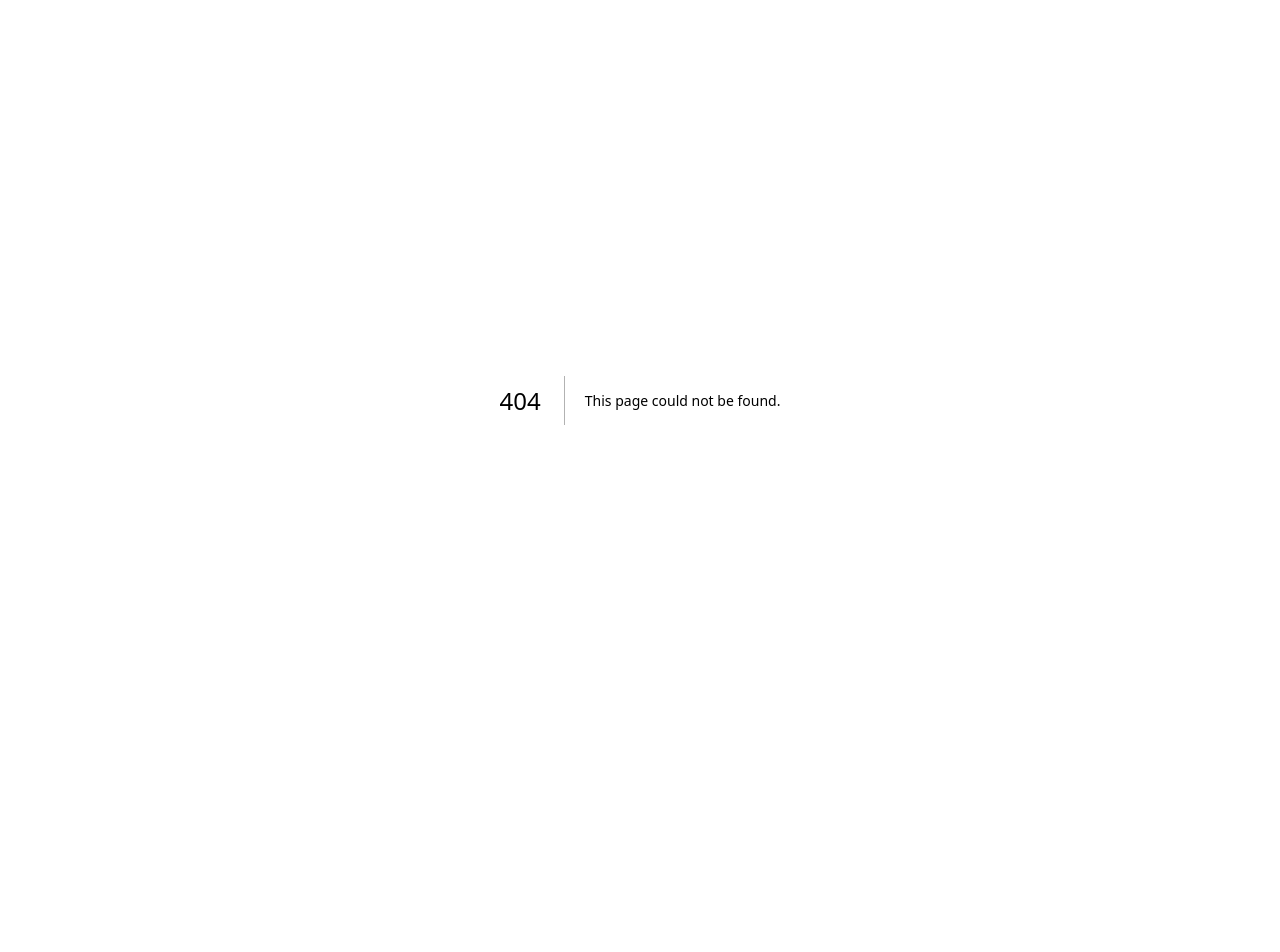
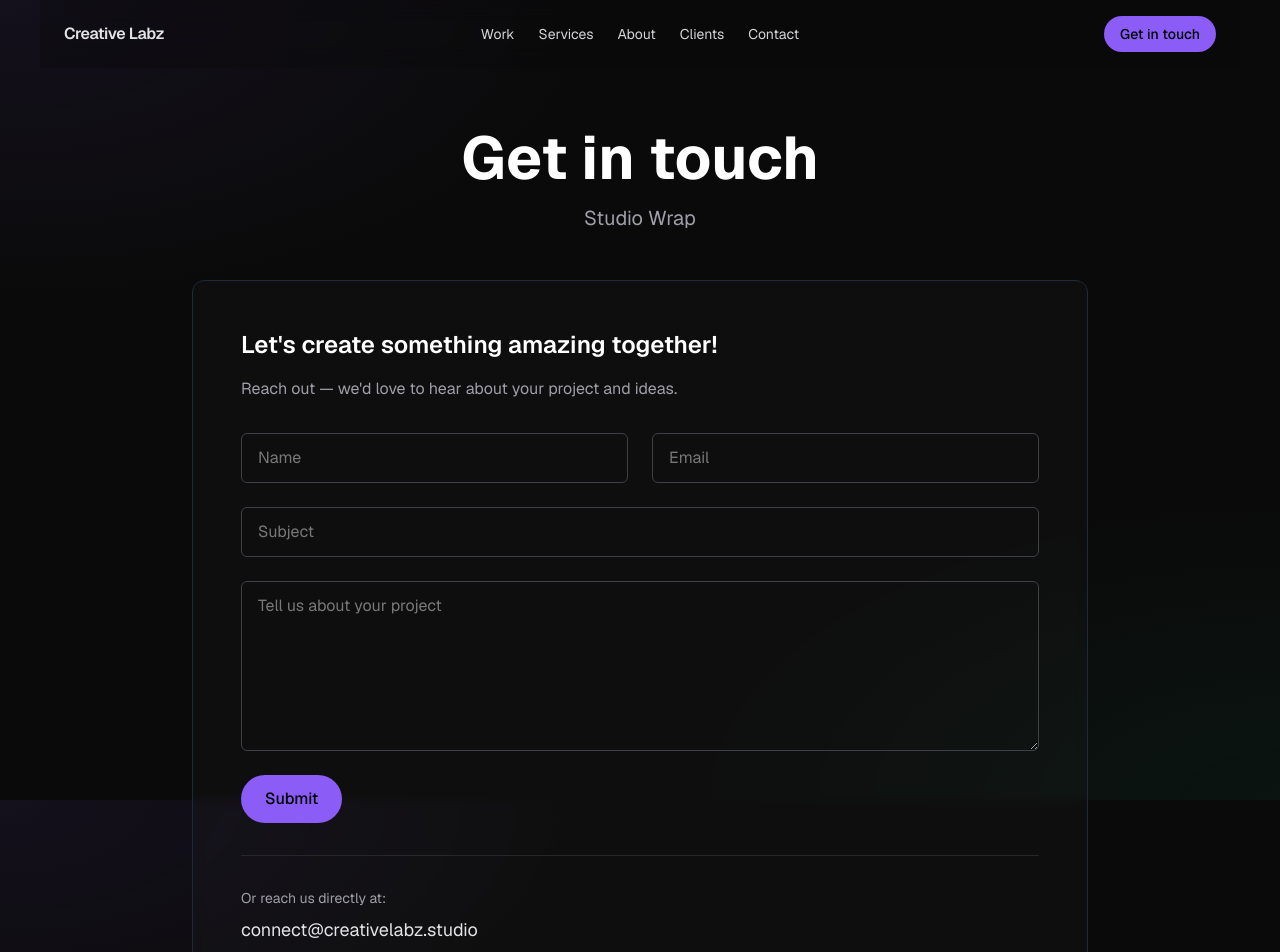
Before and after one commit to Kowshik-Kumar/Creative-Labs, a Next.js app: page /contact in a window 1280 px wide. Before the commit this address had no page. Shown: the top 952 px of the page. Before the commit the page ends 800 px from the top, so only its background shows below. Built offline with nearby package versions, Linux system fonts and the light colour scheme.

Commit message:
Nav bar and contact page changes

```diff
--- /dev/null
+++ b/src/app/contact/page.tsx
@@ -0,0 +1,72 @@
+"use client";
+import Navbar from "@/components/Navbar";
+import Footer from "@/components/Footer";
+import FadeIn from "@/components/FadeIn";
+
+export default function ContactPage() {
+  return (
+    <>
+      <Navbar />
+      <main className="min-h-screen pt-32 pb-24">
+        <div className="container px-6">
+          <FadeIn>
+            <div className="max-w-4xl mx-auto">
+              <div className="text-center mb-12">
+                <h1 className="text-5xl md:text-6xl font-bold text-white mb-4">
+                  Get in touch
+                </h1>
+                <p className="text-xl text-zinc-400">
+                  Studio Wrap
+                </p>
+              </div>
+
+              <div className="glass rounded-xl p-8 md:p-12">
+                <h2 className="text-2xl font-semibold text-white mb-4">
+                  Let's create something amazing together!
+                </h2>
+                <p className="text-zinc-400 mb-8">
+                  Reach out — we'd love to hear about your project and ideas.
+                </p>
+
+                <form className="grid grid-cols-1 md:grid-cols-2 gap-6">
+                  <input
+                    className="rounded-md border border-zinc-700 bg-transparent px-4 py-3 text-zinc-200 focus:border-accent focus:outline-none"
+                    placeholder="Name"
+                    type="text"
+                  />
+                  <input
+                    className="rounded-md border border-zinc-700 bg-transparent px-4 py-3 text-zinc-200 focus:border-accent focus:outline-none"
+                    placeholder="Email"
+                    type="email"
+                  />
+                  <input
+                    className="md:col-span-2 rounded-md border border-zinc-700 bg-transparent px-4 py-3 text-zinc-200 focus:border-accent focus:outline-none"
+                    placeholder="Subject"
+                    type="text"
+                  />
+                  <textarea
+                    className="md:col-span-2 rounded-md border border-zinc-700 bg-transparent px-4 py-3 text-zinc-200 focus:border-accent focus:outline-none"
+                    rows={6}
+                    placeholder="Tell us about your project"
+                  />
+                  <button
+                    className="md:col-span-2 rounded-full bg-accent px-6 py-3 text-black font-medium w-fit hover:opacity-90 transition-opacity"
+                    type="submit"
+                  >
+                    Submit
+                  </button>
+                </form>
+
+                <div className="mt-8 pt-8 border-t border-zinc-800">
+                  <p className="text-sm text-zinc-400">Or reach us directly at:</p>
+                  <p className="text-lg text-zinc-200 mt-2">connect@creativelabz.studio</p>
+                </div>
+              </div>
+            </div>
+          </FadeIn>
+        </div>
+      </main>
+      <Footer />
+    </>
+  );
+}
--- a/src/app/page.tsx
+++ b/src/app/page.tsx
@@ -6,7 +6,6 @@ import Work from "@/sections/Work";
 import Services from "@/sections/Services";
 import About from "@/sections/About";
 import Clients from "@/sections/Clients";
-import Contact from "@/sections/Contact";
 
 export default function Home() {
   return (
@@ -19,7 +18,6 @@ export default function Home() {
           <Services />
           <About />
           <Clients />
-          <Contact />
         </div>
       </main>
       <Footer />
--- a/src/components/Navbar.tsx
+++ b/src/components/Navbar.tsx
@@ -12,7 +12,7 @@ export default function Navbar() {
     { href: "#services", label: "Services" },
     { href: "#about", label: "About" },
     { href: "#clients", label: "Clients" },
-    { href: "#contact", label: "Contact" },
+    { href: "/contact", label: "Contact" },
   ];
 
   useEffect(() => {
@@ -43,7 +43,7 @@ export default function Navbar() {
     <header className={`fixed left-0 right-0 z-50 transition-all duration-300 ${
       visible ? "top-0" : "-top-24"
     }`}>
-      <div className="container px-6 py-4 flex items-center justify-between glass rounded-b-xl">
+      <div className="container px-6 py-4 flex items-center justify-between backdrop-blur-md bg-background/30">
         <Link href="#top" className="font-semibold tracking-tight text-zinc-200">
           Creative Labz
         </Link>
@@ -56,7 +56,7 @@ export default function Navbar() {
         </nav>
         <div className="hidden md:flex items-center gap-4">
           <Link
-            href="#contact"
+            href="/contact"
             className="rounded-full bg-accent px-4 py-2 text-sm font-medium text-black hover:opacity-90"
           >
             Get in touch
@@ -72,14 +72,14 @@ export default function Navbar() {
       </div>
       {open && (
         <div className="md:hidden container px-6 pb-4">
-          <div className="glass rounded-xl p-4 flex flex-col gap-3 text-zinc-300">
+          <div className="backdrop-blur-md bg-background/50 rounded-xl p-4 flex flex-col gap-3 text-zinc-300">
             {navItems.map((n) => (
               <Link key={n.href} href={n.href} onClick={() => setOpen(false)}>
                 {n.label}
               </Link>
             ))}
             <Link
-              href="#contact"
+              href="/contact"
               className="rounded-full bg-accent px-4 py-2 text-sm font-medium text-black"
               onClick={() => setOpen(false)}
             >
```
